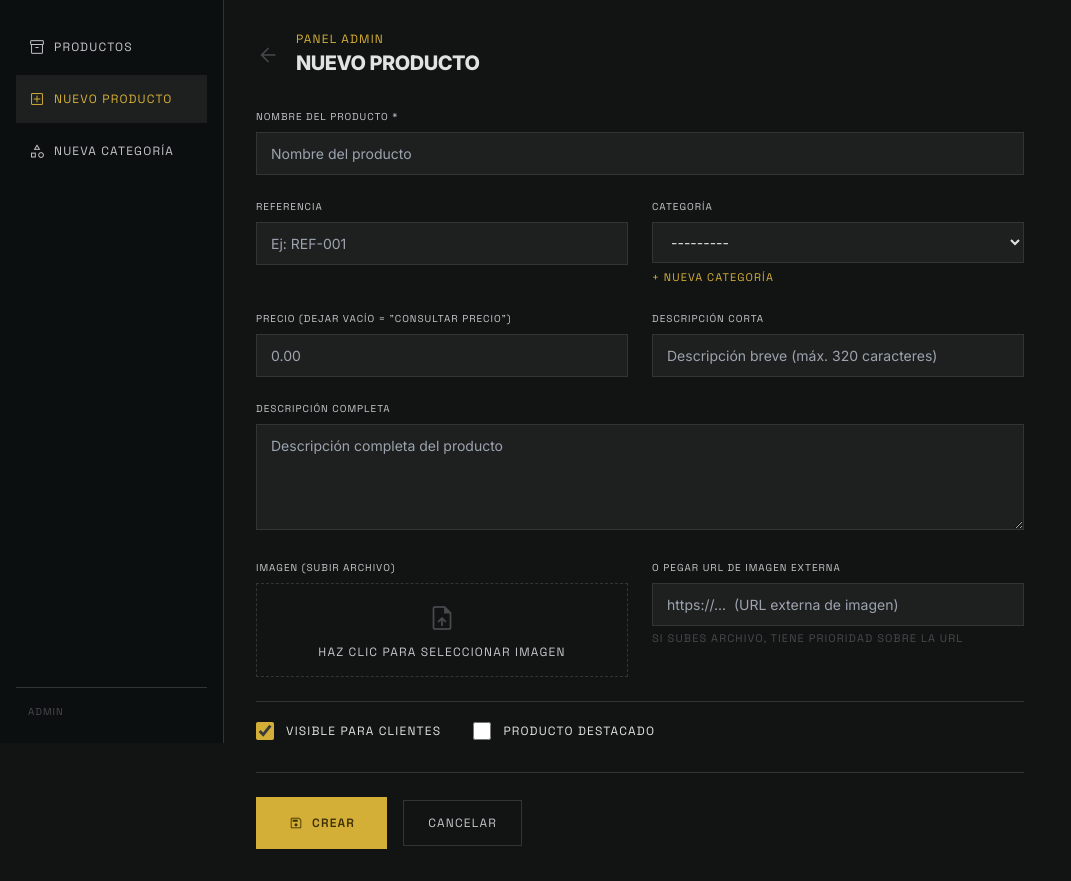
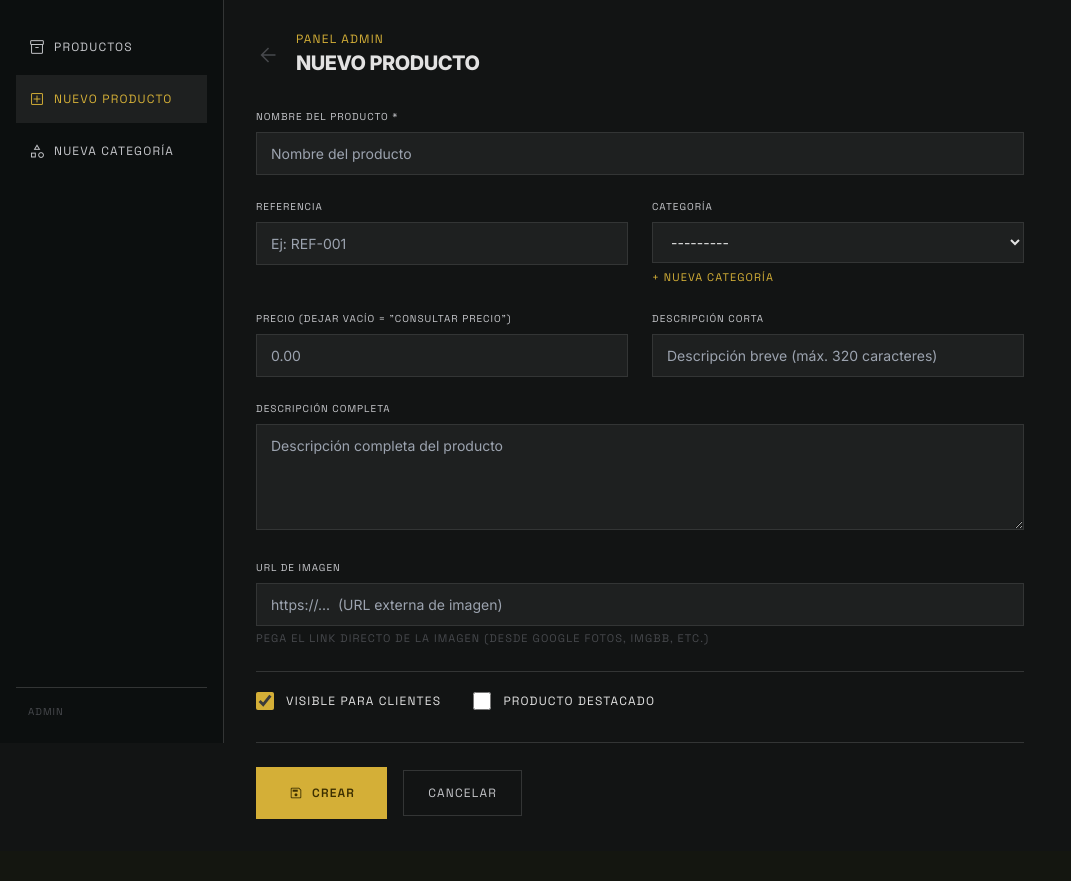
Before and after one commit to samipixel1432/catalogosam, a Django app: page /panel/producto/nuevo/ in a window 1280 px wide. Shown: the part 57-938 px from the top of the page, without its empty margins (0-1071 px from the left). After the commit the page ends 876 px from the top, so only its background shows below. Run offline with Django 5.2, Linux system fonts and the light colour scheme; a user stored in the database is signed in; data comes from the database, SQL or seed files in the repository; some libraries are stand-ins or nearby versions.

Commit message:
Fix OSError on product create: remove file upload (Vercel read-only)
Vercel filesystem is read-only, can't save uploaded images to /media.
Remove imagen FileField from form, keep only imagen_url.
Admin pastes an external image URL instead of uploading a file.

Co-Authored-By: Claude Sonnet 4.6 <noreply@anthropic.com>

```diff
--- a/catalogo/forms.py
+++ b/catalogo/forms.py
@@ -8,7 +8,7 @@ class ProductoForm(forms.ModelForm):
         fields = [
             'nombre', 'referencia', 'categoria',
             'descripcion_corta', 'descripcion',
-            'precio', 'imagen', 'imagen_url',
+            'precio', 'imagen_url',
             'disponible', 'destacado',
         ]
         widgets = {
--- a/templates/panel/producto_form.html
+++ b/templates/panel/producto_form.html
@@ -16,7 +16,7 @@
   </div>
 </div>
 
-<form method="post" enctype="multipart/form-data" class="max-w-3xl">
+<form method="post" class="max-w-3xl">
   {% csrf_token %}
 
   <div class="grid grid-cols-1 md:grid-cols-2 gap-6">
@@ -79,37 +79,18 @@
       {% endif %}
     </div>
 
-    <!-- Imagen upload -->
-    <div>
-      <label class="sg block text-[10px] uppercase tracking-widest text-[#c5c6ca] mb-2">Imagen (subir archivo)</label>
+    <!-- URL de imagen -->
+    <div class="md:col-span-2">
+      <label class="sg block text-[10px] uppercase tracking-widest text-[#c5c6ca] mb-2">URL de imagen</label>
       {% if producto and producto.get_imagen_url %}
         <div class="mb-3 flex items-center gap-3">
           <img src="{{ producto.get_imagen_url }}" alt="" class="w-20 h-20 object-cover border border-[#333535]"/>
           <span class="sg text-xs text-[#c5c6ca] uppercase tracking-widest">Imagen actual</span>
         </div>
       {% endif %}
-      <div class="border border-dashed border-[#333535] hover:border-[#d4af37] transition-colors p-4 cursor-pointer"
-           onclick="document.getElementById('id_imagen').click()">
-        <input type="file" name="imagen" accept="image/*" id="id_imagen"
-               class="hidden" onchange="mostrarNombreArchivo(this)"/>
-        <div class="flex flex-col items-center gap-2 text-center">
-          <span class="material-symbols-outlined text-3xl text-[#47494d]">upload_file</span>
-          <span id="nombre-archivo" class="sg text-xs text-[#c5c6ca] uppercase tracking-widest">
-            Haz clic para seleccionar imagen
-          </span>
-        </div>
-      </div>
-      {% if form.imagen.errors %}
-        <p class="sg text-xs text-red-400 mt-1">{{ form.imagen.errors.0 }}</p>
-      {% endif %}
-    </div>
-
-    <!-- URL de imagen externa -->
-    <div>
-      <label class="sg block text-[10px] uppercase tracking-widest text-[#c5c6ca] mb-2">O pegar URL de imagen externa</label>
       {{ form.imagen_url }}
       <p class="sg text-[11px] text-[#47494d] mt-1 uppercase tracking-widest">
-        Si subes archivo, tiene prioridad sobre la URL
+        Pega el link directo de la imagen (desde Google Fotos, ImgBB, etc.)
       </p>
       {% if form.imagen_url.errors %}
         <p class="sg text-xs text-red-400 mt-1">{{ form.imagen_url.errors.0 }}</p>
```
